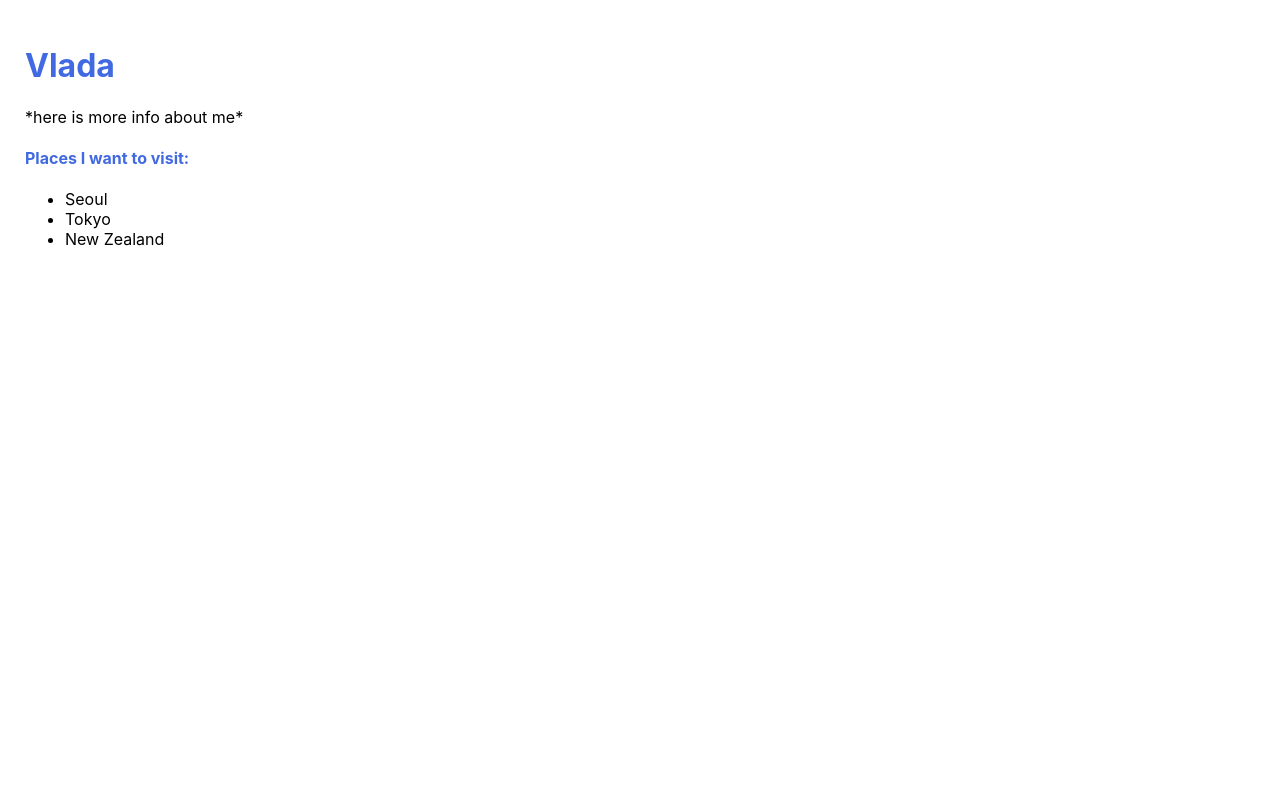
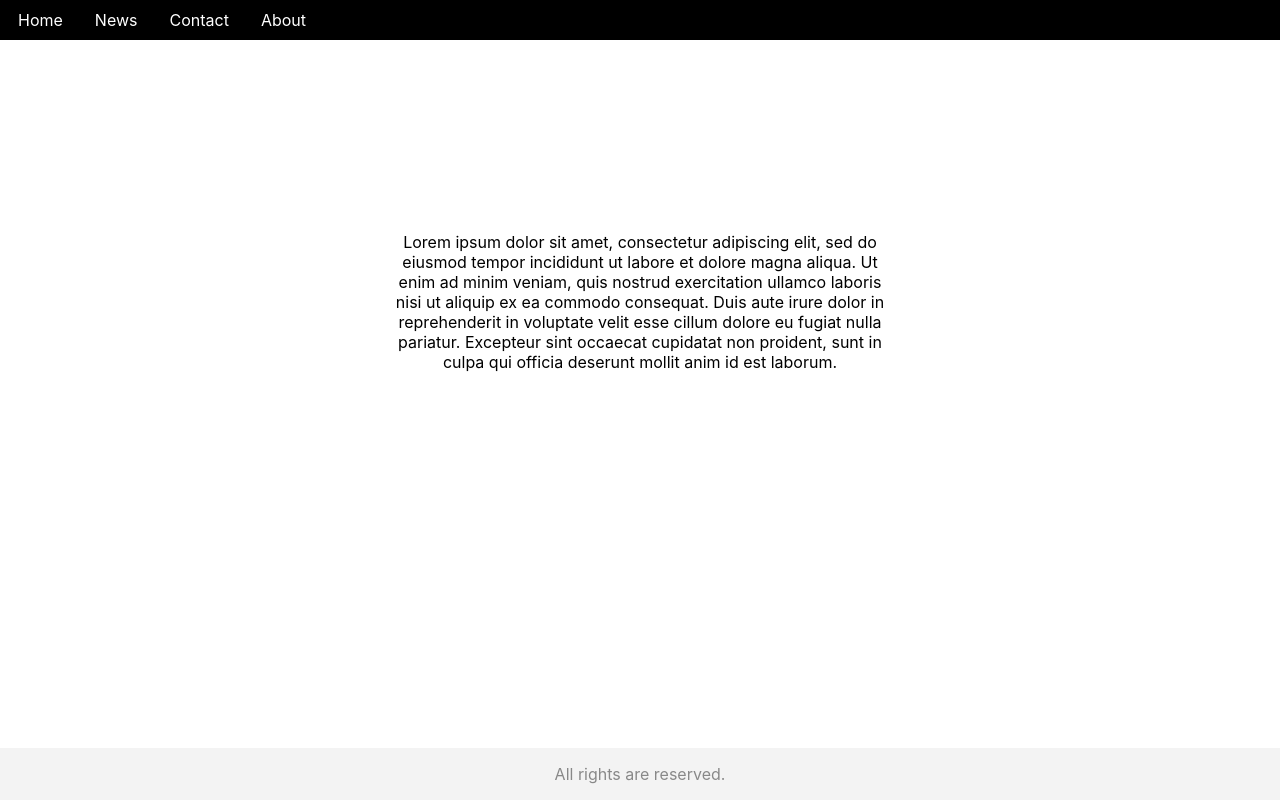
Before and after one commit to vladislava-g/ReactHomework, a React (Create React App) app in the folder homework/: page / in a window 1280 px wide. Built offline with nearby package versions, Linux system fonts and the light colour scheme.

Commit message:
Parent and children components

```diff
--- /dev/null
+++ b/homework/src/componets/App.css
@@ -0,0 +1,6 @@
+.main {
+    margin-top: 15%;
+    margin-left: 30%;
+    width: 40%;
+    text-align: center;
+}
--- /dev/null
+++ b/homework/src/componets/App.js
@@ -0,0 +1,17 @@
+import React from 'react';
+import Navbar from "./Navbar";
+import Footer from "./Footer";
+import MainContent from "./MainContent";
+import "./App.css";
+
+function App() {
+    return (
+        <div>
+            <Navbar />
+            <MainContent />
+            <Footer />
+        </div>
+    );
+}
+
+export default App;
--- /dev/null
+++ b/homework/src/componets/Footer.css
@@ -0,0 +1,9 @@
+.footer{
+    position: fixed;
+    left: 0;
+    bottom: 0;
+    width: 100%;
+    background-color: rgba(0, 0, 0, 0.048);
+    color: rgba(0, 0, 0, 0.445);
+    text-align: center;
+}
--- /dev/null
+++ b/homework/src/componets/Footer.js
@@ -0,0 +1,12 @@
+import React from 'react';
+import "./Footer.css";
+
+function Footer() {
+    return(
+        <footer className="footer">
+            <p>All rights are reserved.</p>
+        </footer>
+    );
+}
+
+export default Footer;
--- /dev/null
+++ b/homework/src/componets/MainContent.js
@@ -0,0 +1,19 @@
+import React from "react";
+
+function MainContent() {
+    return (
+        <main className="main">
+            <p>
+                Lorem ipsum dolor sit amet, consectetur adipiscing elit,
+                sed do eiusmod tempor incididunt ut labore et dolore magna
+                aliqua. Ut enim ad minim veniam, quis nostrud exercitation ullamco
+                laboris nisi ut aliquip ex ea commodo consequat. Duis aute
+                irure dolor in reprehenderit in voluptate velit esse cillum
+                dolore eu fugiat nulla pariatur. Excepteur sint occaecat cupidatat
+                non proident, sunt in culpa qui officia deserunt mollit anim id est laborum.
+            </p>
+        </main>
+    );
+}
+
+export default MainContent;
--- a/homework/src/componets/MyInfoComponent.js
+++ /dev/null
@@ -1,19 +0,0 @@
-import React from "react";
-import "./info.css"
-
-function MyInfoComponent() {
-    return (
-        <div id="info">
-            <h1 class="title">Vlada</h1>
-            <p>*here is more info about me*</p>
-            <h4 class="title">Places I want to visit:</h4>
-            <ul>
-                <li>Seoul</li>
-                <li>Tokyo</li>
-                <li>New Zealand</li>
-            </ul>
-        </div>
-    );
-}
-
-export default MyInfoComponent;
--- /dev/null
+++ b/homework/src/componets/Navbar.css
@@ -0,0 +1,24 @@
+#navbar ul {
+    margin: 0;
+    padding-top: 10px;
+    list-style-type: none;
+    height: 30px;
+    padding-left: 2px;
+    background-color: #000;
+}
+
+#navbar ul li {
+    display: inline;
+}
+
+#navbar ul li a {
+    text-decoration: none;
+    padding: .2em 1em;
+    color: #fff;
+    background-color: #000;
+}
+
+#navbar ul li a:hover {
+    color: #000;
+    background-color: #fff;
+}
--- /dev/null
+++ b/homework/src/componets/Navbar.js
@@ -0,0 +1,17 @@
+import React from 'react';
+import "./Navbar.css";
+
+function Navbar() {
+    return (
+        <div id="navbar">
+            <ul>
+                <li><a href="#">Home</a></li>
+                <li><a href="#">News</a></li>
+                <li><a href="#">Contact</a></li>
+                <li><a href="#">About</a></li>
+            </ul>
+        </div>
+    );
+}
+
+export default Navbar;
--- a/homework/src/componets/info.css
+++ /dev/null
@@ -1,7 +0,0 @@
-#info{
-   padding: 25px;
-}
-
-.title{
-    color: royalblue;
-}
--- a/homework/src/index.js
+++ b/homework/src/index.js
@@ -1,11 +1,10 @@
 import React from 'react';
 import ReactDOM from 'react-dom';
 import './index.css';
-import MyInfoComponent from "./componets/MyInfoComponent";
+import App from "./componets/App";
 
-let myInfoComponent = <MyInfoComponent/>;
 
 ReactDOM.render(
-  myInfoComponent,
+  <App />,
   document.getElementById('root')
 );
```
